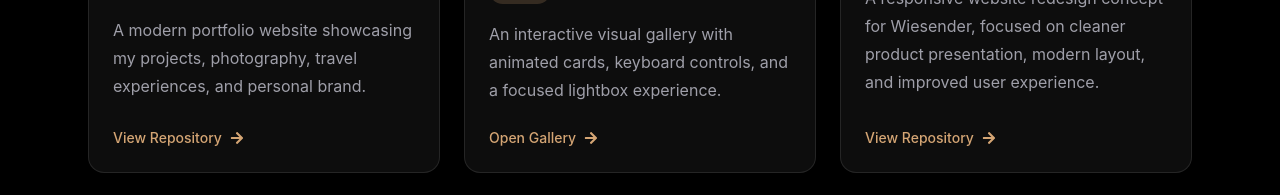
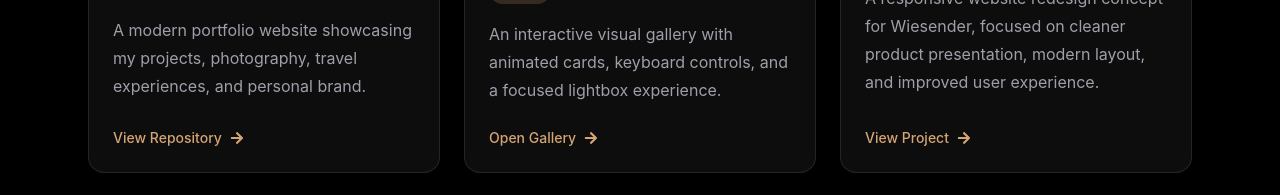
Before and after one commit to vodkalemontwist/Personal-Portfolio-Website, a React (Vite) app in the folder personal-portfolio-website/: page / in a window 1280 px wide. Shown: the part 2780-2975 px from the top of the page. Built offline with nearby package versions, Linux system fonts and the light colour scheme.

Commit message:
polished 2

```diff
--- a/personal-portfolio-website/src/App.jsx
+++ b/personal-portfolio-website/src/App.jsx
@@ -159,7 +159,7 @@ const projects = [
     imageWidth: 2880,
     imageHeight: 1562,
     tags: ["React", "Tailwind CSS", "UX Redesign"],
-    action: "View Repository",
+    action: "View Project",
   },
   {
     title: "Next Project",
```
